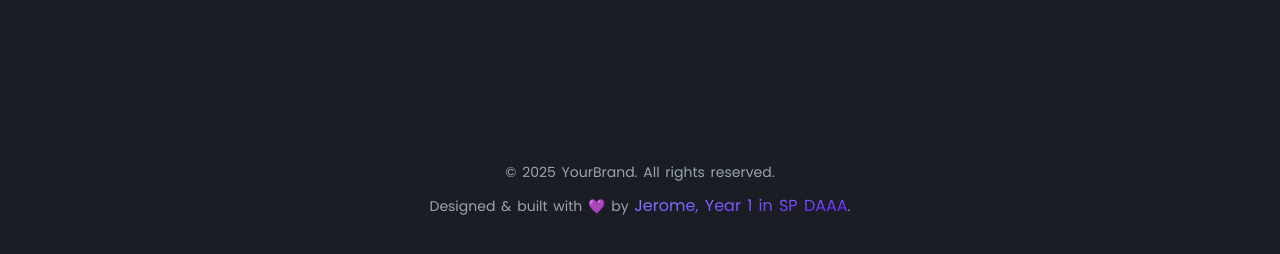
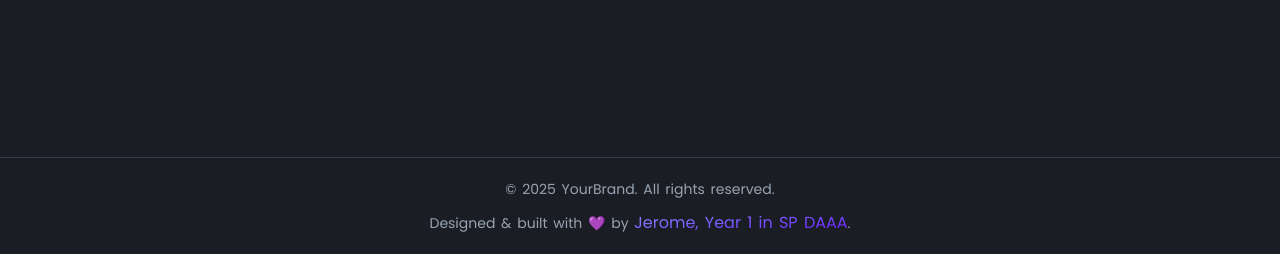
Before and after one commit to lokejer/neat-login-page, a plain HTML site: page public/index.html in a window 1280 px wide. Shown: the part 2490-2744 px from the top of the page. Drawn offline with nearby package versions, Linux system fonts and the light colour scheme.

Commit message:
Blog.html

```diff
--- a/public/css/navbar.css
+++ b/public/css/navbar.css
@@ -128,3 +128,6 @@
 }
 
 /* FOOTER */
+.custom-footer-outline {
+  border-top: 1px solid var(--divider);
+}
--- a/public/index.html
+++ b/public/index.html
@@ -361,7 +361,7 @@
 
     <!-- FOOTER -->
     <footer class="footer bg-dark-surface text-secondary pt-4 pb-3 mt-5">
-      <div class="container">
+      <div class="container-fluid pt-3 position-relative custom-footer-outline">
 
         <div class="footer-info mt-3 mt-md-0 small user-select-none text-center">
           <p class="mb-1">&copy; 2025 YourBrand. All rights reserved.</p>
```
